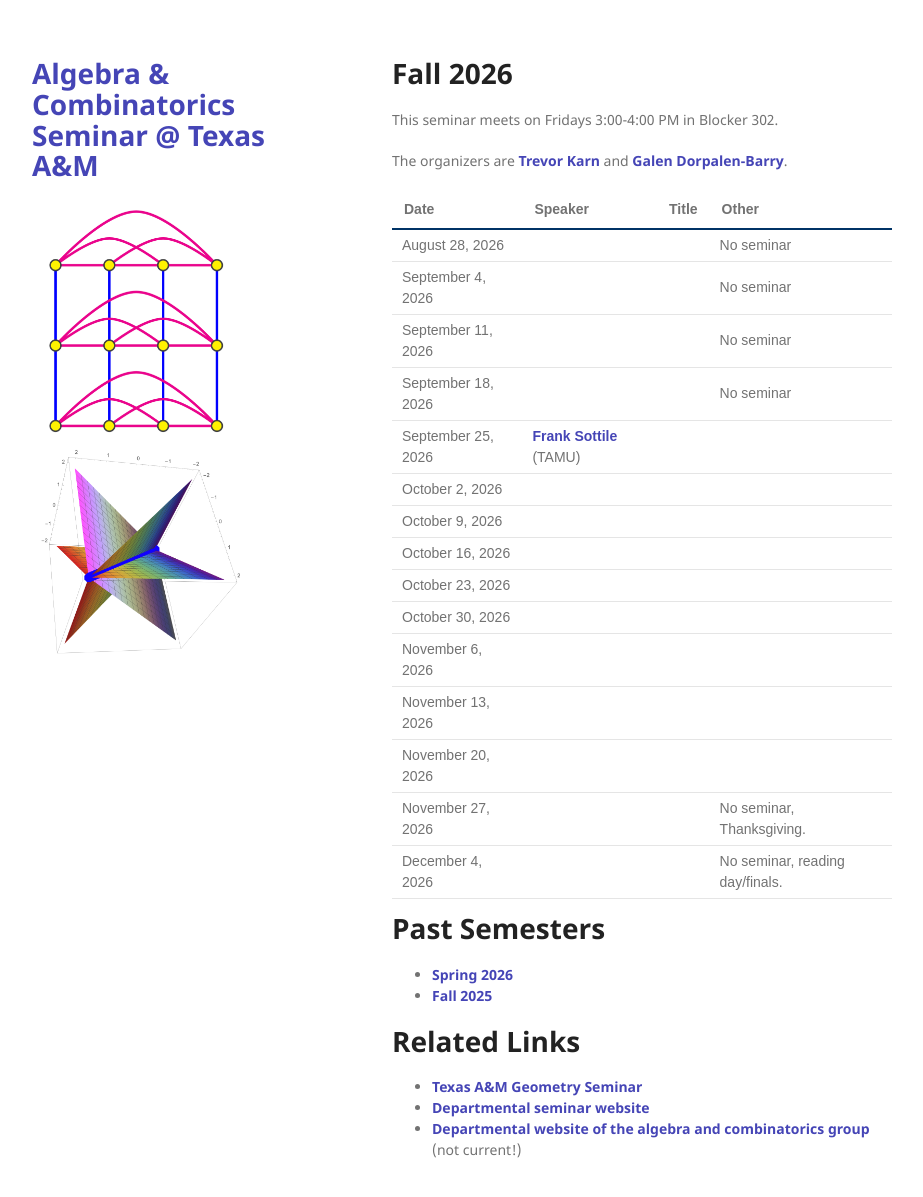
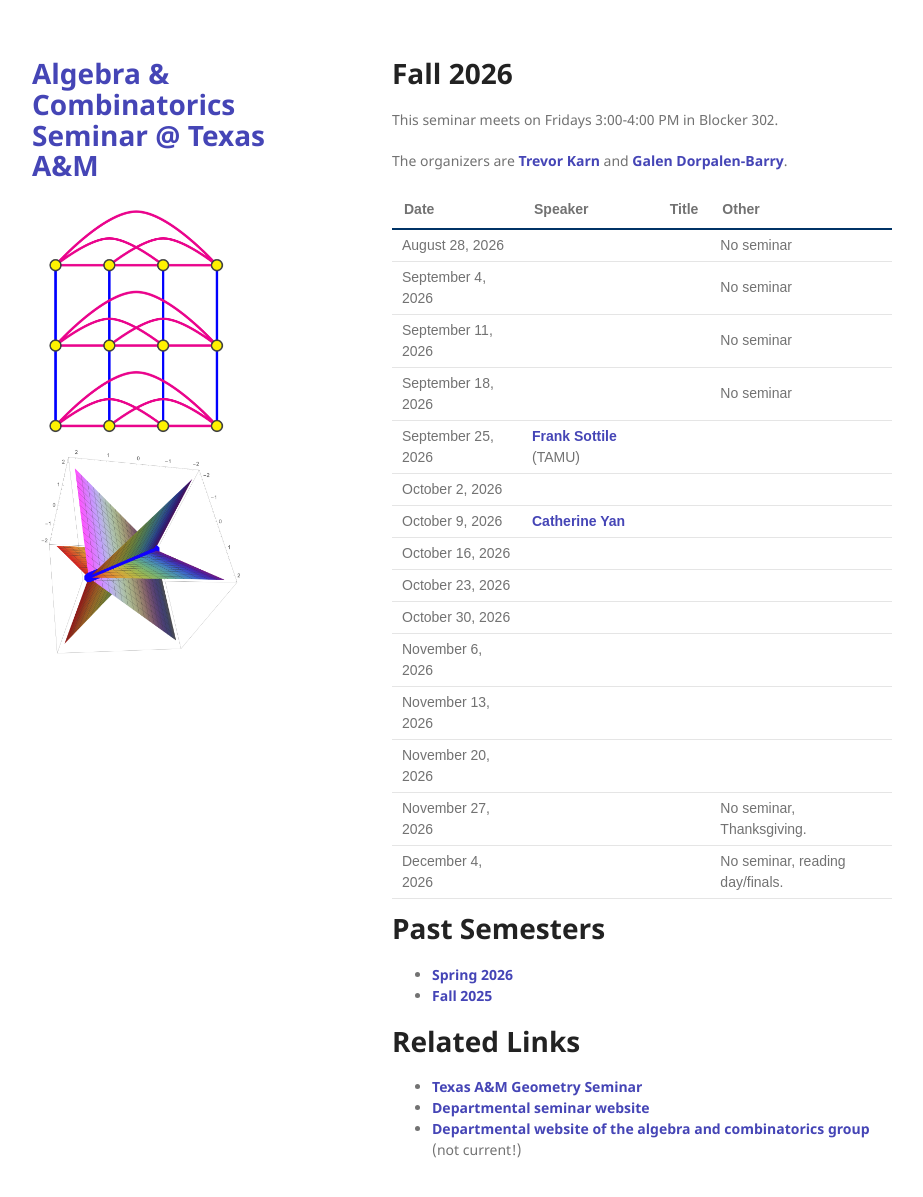
Before and after one commit to tamu-seminar/alg-comb, a Jekyll site: the page built from index.md, in a window 1280 px wide and 1230 px high. Shown: the top 1197 px of the window, without its empty margins (178-1101 px from the left). Built offline with Jekyll 4.4.1, drawn with Linux system fonts in a browser that asks for light colours.

Commit message:
catherine

```diff
--- a/index.md
+++ b/index.md
@@ -29,7 +29,7 @@ The organizers are [Trevor Karn](https://trevorkarn.github.io/) and [Galen Dorpa
 | September 18, 2026|         |       | No seminar                      |
 | September 25, 2026|[Frank Sottile](https://franksottile.github.io/) (TAMU)|       |                                 |
 | October 2, 2026   |         |       |                                 |
-| October 9, 2026   |         |       |                                 |
+| October 9, 2026   | [Catherine Yan](https://people.tamu.edu/~huafei-yan/)        |       |                                 |
 | October 16, 2026  |         |       |                                 |
 | October 23, 2026  |         |       |                                 |
 | October 30, 2026  |         |       |                                 |
```
